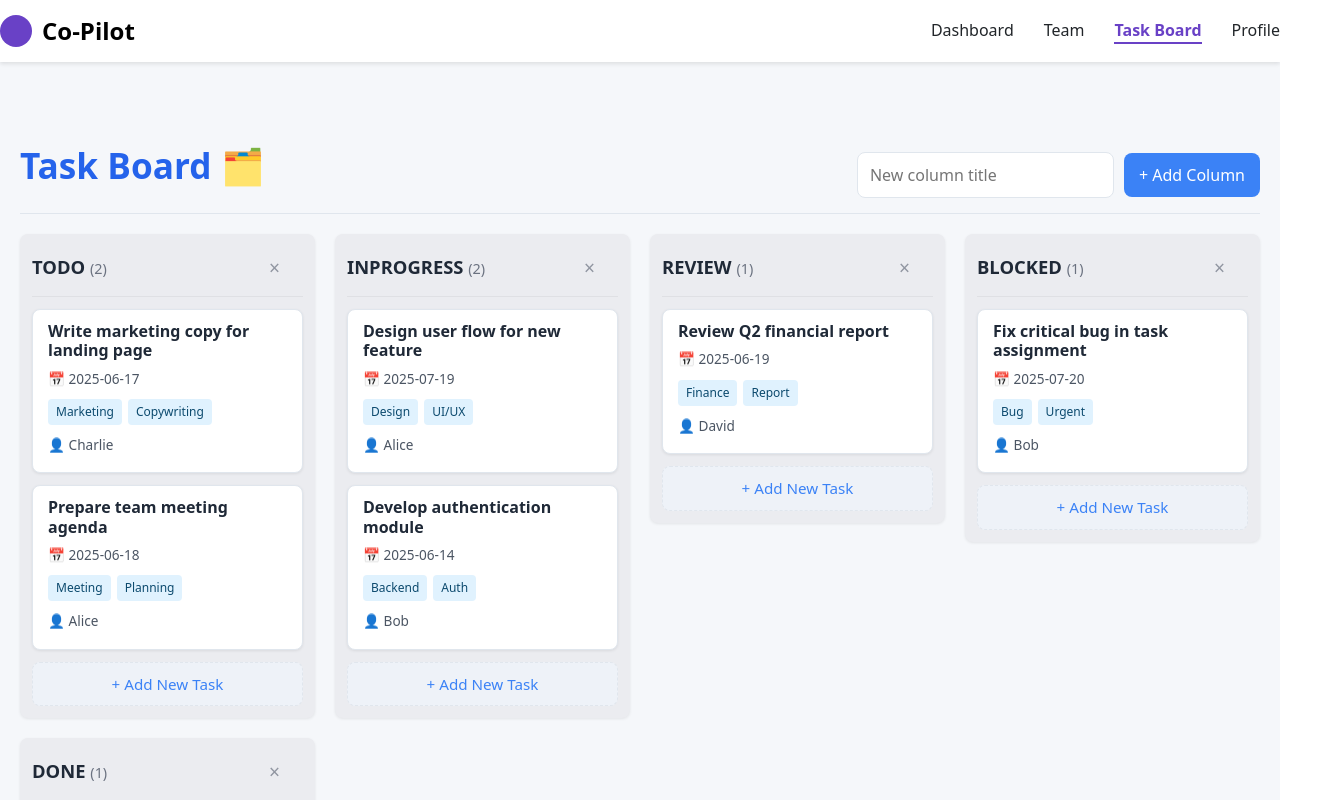
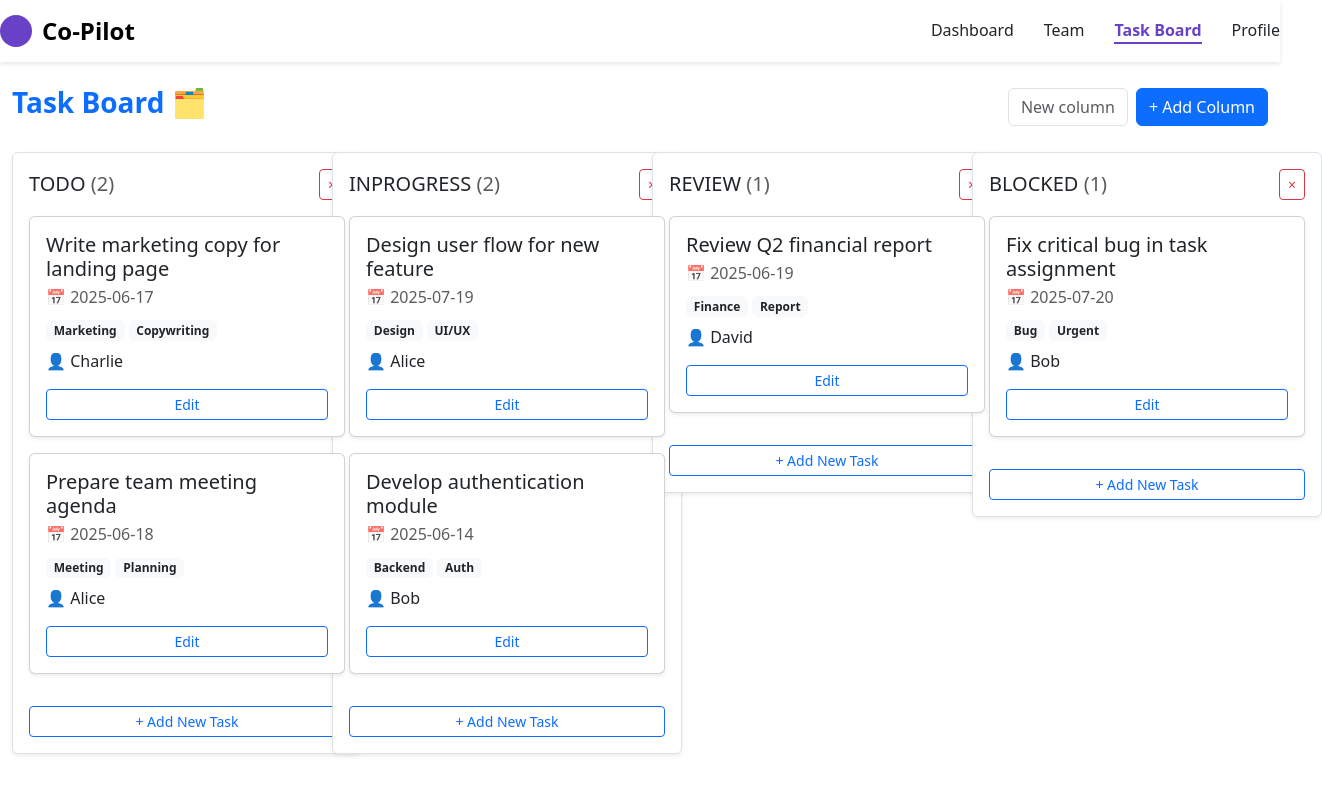
Before and after one commit to APP4080A/copilot-deployment, a React (Create React App) app in the folder frontend/: page /tasks in a window 1280 px wide. Shown: the top 800 px of the page, 1322 px wide, since content can reach past the window. Built offline with nearby package versions, Linux system fonts and the light colour scheme.

Commit message:
Bootstrap applied

```diff
--- a/frontend/src/pages/ForgotPasswordPage.jsx
+++ b/frontend/src/pages/ForgotPasswordPage.jsx
@@ -52,8 +52,8 @@ export default function ForgotPasswordPage() {
              style={{ maxWidth: "420px", minHeight:"auto" }}>
               <div className="text-center mb-4">
                 <img src={logo} alt="Co-pilot Logo" className="mb-3" style={{ width: "50px" }} />
-                <h2 className="fw-bold">Forgot your password?</h2>
-                <p className="text-muted mb-0">Enter your email address below and we'll send you a link to reset your password.</p>
+                <h2 className="fw-bold">Forgot Password?</h2>
+                <p className="text- dark">Enter your email address below and we'll send you a link to reset your password.</p>
                 <form onSubmit={handleSubmit}>
                     <div className="mb-3">
                         <input type="email" className="form-control" placeholder="Email" value={email} onChange={(e) => setEmail(e.target.value)} disabled={isLoading} required />
--- a/frontend/src/pages/TaskboardPage.jsx
+++ b/frontend/src/pages/TaskboardPage.jsx
@@ -53,21 +53,37 @@ function TaskCard({ task, id, isOverlay = false, onEditClick }) {
     };
 
     return (
-        // Apply setNodeRef and style to the main card div
-        <div ref={setNodeRef} style={style} className="task-card">
-            <div className="task-card-content" {...attributes} {...listeners}>
-                <h4 className="task-title">{task.title}</h4>
-                <p className="task-due">📅 {task.due}</p>
-                <div className="task-tags">
+  <div
+    ref={setNodeRef}
+    style={style}
+    className="card mb-3 shadow-sm"
+  >
+    <div className="card-body p-3" {...attributes} {...listeners}>
+      <h5 className="card-title mb-2">{task.title}</h5>
+      <p className="card-subtitle text-muted mb-2">
+        📅 {task.due}
+      </p>
+
+      <div className="mb-2">
         {task.tags.map((tag, idx) => (
-                        <span key={idx} className="task-tag">{tag}</span>
+          <span key={idx} className="badge bg-light text-dark me-1">
+            {tag}
+          </span>
         ))}
       </div>
-                <div className="task-assignee">👤 {task.assignee}</div>
+
+      <p className="card-text mb-3">👤 {task.assignee}</p>
+
+      <button
+        className="btn btn-sm btn-outline-primary w-100"
+        onClick={handleEditButtonClick}
+      >
+        Edit
+      </button>
     </div>
-            <button className="task-edit-btn" onClick={handleEditButtonClick}>Edit</button>
   </div>
 );
+
 }
 
 // Column Component
@@ -96,36 +112,48 @@ function Column({ id, title, tasks, onAddTask, onDeleteColumn, onEditTaskClick }
     };
 
     return (
-        <div className="task-column">
-            <div className="column-header">
-                <h3 className="column-title">{title} <span className="column-task-count">({tasks.length})</span></h3>
+  <div className="mb-4" style={{ width: '350px', minWidth: '260px', flex: '0 0 auto' }}>
+    <div className="border rounded p-3 bg-white shadow-sm h-100 d-flex flex-column">
+      {/* Header */}
+      <div className="d-flex justify-content-between align-items-center mb-3">
+        <h5 className="mb-0">
+          {title} <span className="text-muted">({tasks.length})</span>
+        </h5>
         {onDeleteColumn && (
-                    <button onClick={() => onDeleteColumn(id)} className="column-delete-btn" aria-label={`Delete column ${title}`}>
+          <button
+            onClick={() => onDeleteColumn(id)}
+            className="btn btn-sm btn-outline-danger"
+            aria-label={`Delete column ${title}`}
+          >
             &times;
           </button>
         )}
       </div>
+
+      {/* Task List */}
       <SortableContext items={tasks.map(t => t.id)} strategy={verticalListSortingStrategy}>
-                <div className="task-list-container">
-                    {tasks.map((task) => (
+        <div className="flex-grow-1 mb-3">
+          {tasks.map(task => (
             <TaskCard key={task.id} id={task.id} task={task} onEditClick={onEditTaskClick} />
           ))}
         </div>
       </SortableContext>
+
+      {/* Add Task */}
       {showInput ? (
-                <div className="add-task-form">
+        <div className="mt-auto">
           <input
             type="text"
             value={newTaskTitle}
             onChange={e => setNewTaskTitle(e.target.value)}
             placeholder="Task title"
-                        className="add-task-input"
+            className="form-control mb-2"
           />
           <input
             type="date"
             value={newTaskDue}
             onChange={e => setNewTaskDue(e.target.value)}
-                        className="add-task-input"
+            className="form-control mb-2"
             title="Due Date"
           />
           <input
@@ -133,27 +161,30 @@ function Column({ id, title, tasks, onAddTask, onDeleteColumn, onEditTaskClick }
             value={newTaskTags}
             onChange={e => setNewTaskTags(e.target.value)}
             placeholder="Tags (comma-separated)"
-                        className="add-task-input"
+            className="form-control mb-2"
           />
           <input
             type="text"
             value={newTaskAssignee}
             onChange={e => setNewTaskAssignee(e.target.value)}
             placeholder="Assignee"
-                        className="add-task-input"
+            className="form-control mb-3"
           />
-                    <div className="add-task-actions">
-                        <button onClick={handleAddNewTask} className="add-task-submit-btn">
+          <div className="d-flex justify-content-between">
+            <button onClick={handleAddNewTask} className="btn btn-success btn-sm w-50 me-1">
               Add Task
             </button>
-                        <button onClick={() => setShowInput(false)} className="add-task-cancel-btn">
+            <button onClick={() => setShowInput(false)} className="btn btn-secondary btn-sm w-50 ms-1">
               Cancel
             </button>
           </div>
         </div>
       ) : (
-                <button className="add-task-btn" onClick={() => setShowInput(true)}>+ Add New Task</button>
+        <button className="btn btn-outline-primary btn-sm mt-auto" onClick={() => setShowInput(true)}>
+          + Add New Task
+        </button>
       )}
+    </div>
   </div>
 );
 }
@@ -360,20 +391,21 @@ export default function TaskboardPage() {
 
 
     return (
-        <div className="taskboard-page-layout">
-            <header className="taskboard-header-section">
-                <h1 className="taskboard-main-title">Task Board <span role="img" aria-label="card-index">🗂️</span></h1>
-                <div className="add-column-form">
+  <div className="container-fluid py-4">
+    <header className="d-flex flex-column flex-md-row justify-content-between align-items-start align-items-md-center mb-4">
+      <h1 className="h3 fw-bold text-primary">
+        Task Board <span role="img" aria-label="card-index">🗂️</span>
+      </h1>
+      <div className="d-flex gap-2 mt-3 mt-md-0">
         <input
           type="text"
+          className="form-control"
           placeholder="New column title"
           value={newColumnName}
           onChange={e => setNewColumnName(e.target.value)}
-                        className="add-column-input"
+          style={{ maxWidth: '120px' }}
         />
-                    <button onClick={handleAddColumn} className="add-column-btn">
-                        + Add Column
-                    </button>
+        <button className="btn btn-primary" onClick={handleAddColumn}>+ Add Column</button>
       </div>
     </header>
 
@@ -382,20 +414,21 @@ export default function TaskboardPage() {
       onDragStart={handleDragStart}
       onDragEnd={handleDragEnd}
     >
-                <div className="columns-grid-container">
+      <div className="row gy-4">
         {columnOrder.map(colId => (
+          <div className="col-md-6 col-lg-3" key={colId}>
             <Column
-                            key={colId}
               id={colId}
               title={formatColumnTitle(colId)}
               tasks={columns[colId] || []}
               onAddTask={handleAddTask}
-                            onEditTaskClick={handleEditTaskClick} // Pass the click handler
-                            // Only show delete button if there's more than one column
+              onEditTaskClick={handleEditTaskClick}
               onDeleteColumn={columnOrder.length > 1 ? handleDeleteColumn : null}
             />
+          </div>
         ))}
       </div>
+
       <DragOverlay>
         {activeId ? (
           <TaskCard
@@ -408,7 +441,6 @@ export default function TaskboardPage() {
       </DragOverlay>
     </DndContext>
 
-            {/* Render EditTaskModal if a task is being edited */}
     {editingTask && (
       <EditTaskModal
         task={editingTask}
@@ -418,4 +450,5 @@ export default function TaskboardPage() {
     )}
   </div>
 );
+
 }
```
Lines whose indentation alone changed are shown as unchanged.
